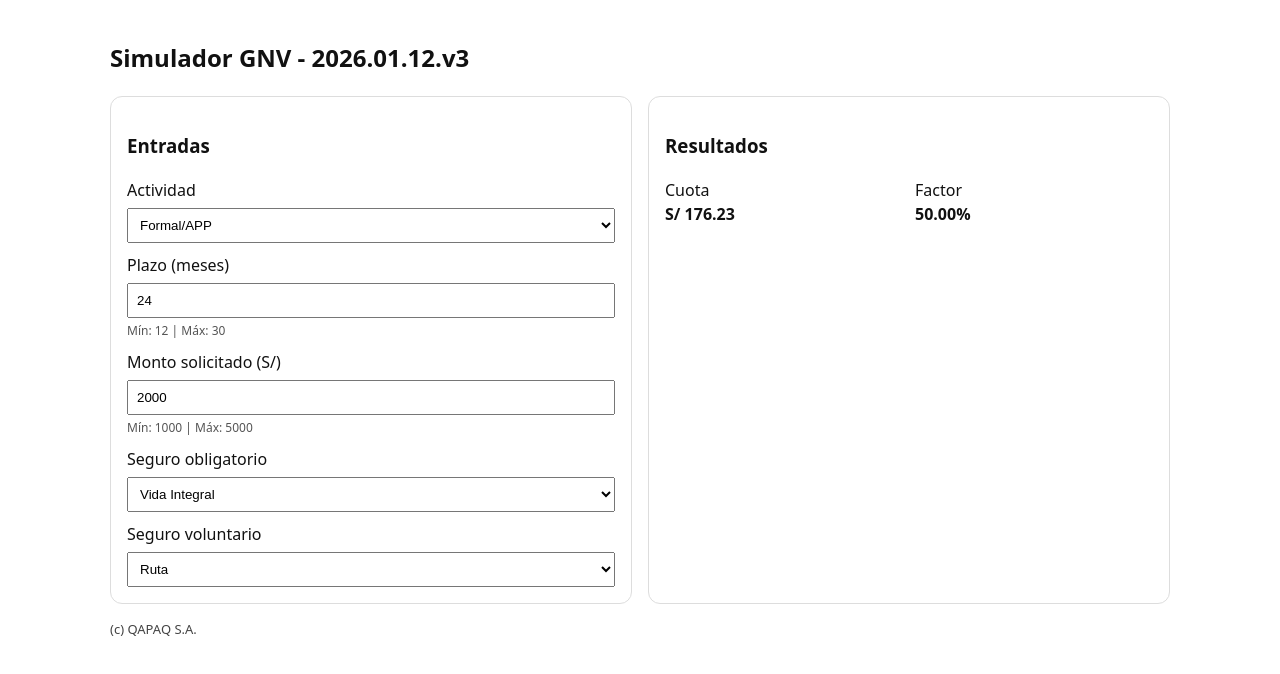
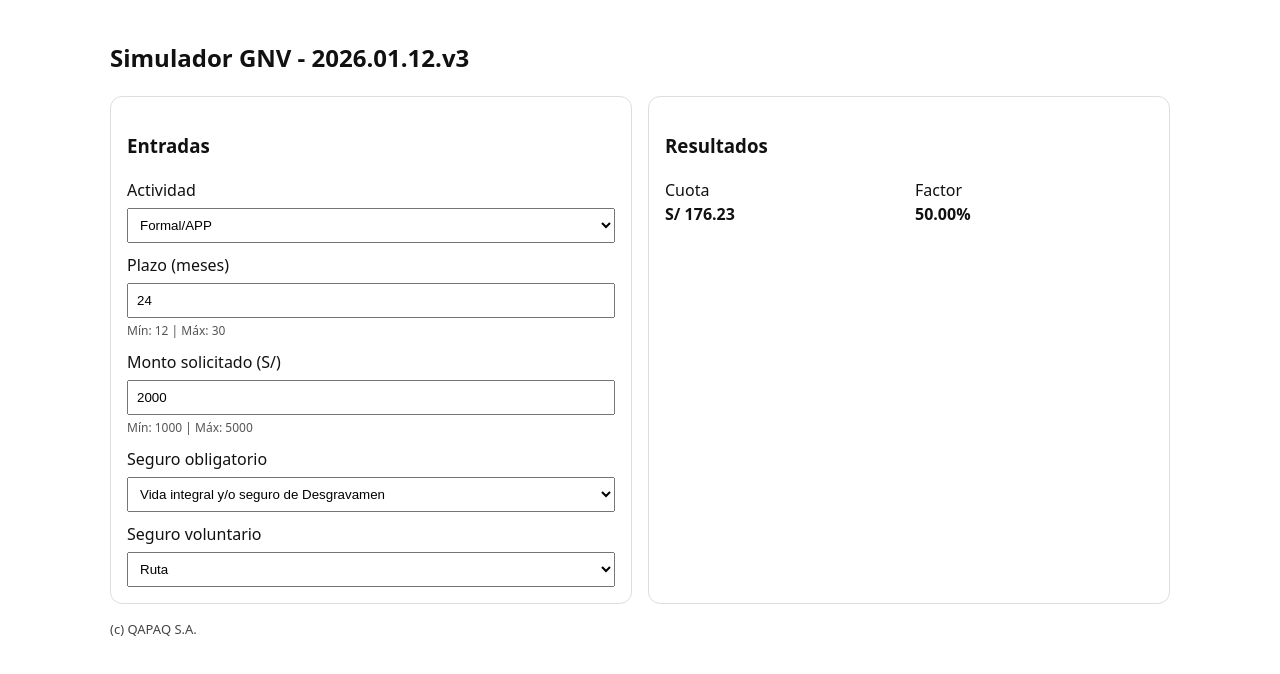
Before and after one commit to JomarkNoriega/SimuladorGNV2025-v1, a React (Vite) app: page / in a window 1280 px wide. Shown: the top 674 px of the page. Built offline with nearby package versions, Linux system fonts and the light colour scheme.

Commit message:
Add files via upload

```diff
--- a/src/App.jsx
+++ b/src/App.jsx
@@ -326,7 +326,7 @@ return {
               onChange={(e) => setSeguroObliga(e.target.value)}
               style={{ width: "100%", padding: 8, marginTop: 6 }}
             >
-              <option value="Vida Integral">Vida Integral</option>
+              <option value="Vida Integral">Vida integral y/o seguro de Desgravamen</option>
               <option value="Ninguno">Ninguno</option>
             </select>
           </label>
```
